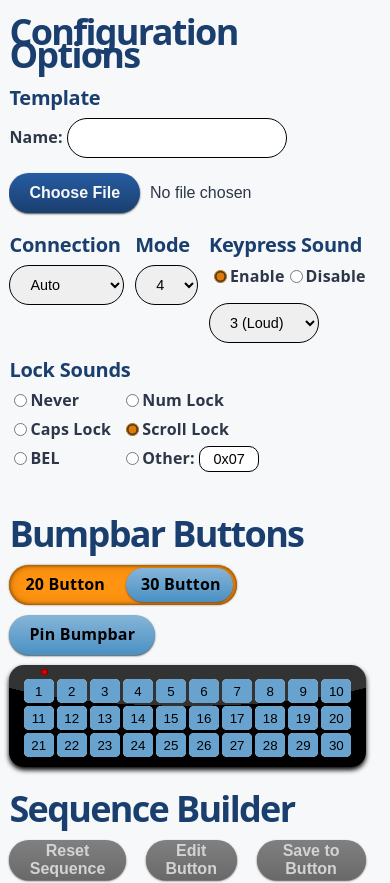
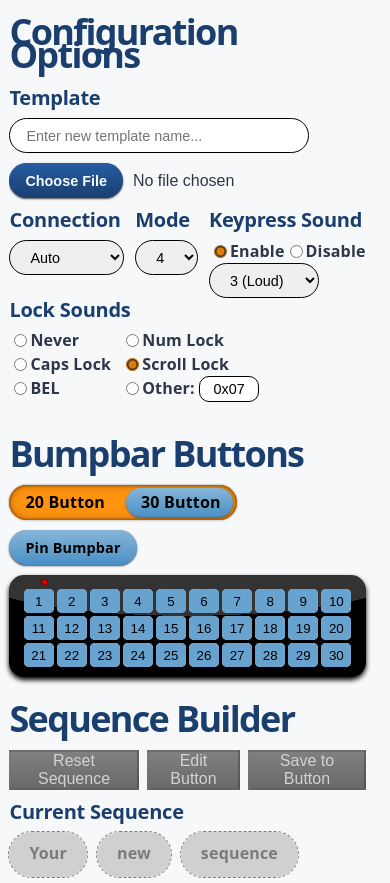
Before and after one commit to reecejpetty/krs-configurator, a React (Vite) app: page / in a window 390 px wide. Shown: the top 883 px of the page. Built offline with nearby package versions, Linux system fonts and the light colour scheme.

Commit message:
Adjust styles for better mobile experience

```diff
--- a/src/App.css
+++ b/src/App.css
@@ -12,6 +12,11 @@ input[type="number"] {
     font-size: 1rem;
     cursor: pointer;
     outline-color: var(--amber);
+    @media (max-width: 600px) {
+        height: 35px;
+        padding: 0px 16px;
+        font-size: .9rem;
+    }
 }
 
 input[type="checkbox"] {
@@ -32,7 +37,13 @@ input[type="checkbox"] {
     border: none;
     border-radius: 40px;
     box-shadow: var(--button-shadow);
+    font-weight: bold;
     cursor: pointer;
+    @media (max-width: 600px) {
+        height: 35px;
+        padding: 0px 16px;
+        font-size: .9rem;
+    }
 }
 
 .selectOff {
--- a/src/components/BumpbarLayout/BumpbarLayout.module.css
+++ b/src/components/BumpbarLayout/BumpbarLayout.module.css
@@ -157,6 +157,9 @@
     background-color: var(--amber2);
     /* box-shadow: 0 0 6px -1px black inset; */
     box-shadow: var(--orange-button-shadow);
+    @media (max-width: 600px) {
+        height: 35px;
+    }
 }
 
 .switch::before {
@@ -171,6 +174,9 @@
     box-shadow: 0 1px 3px -1px rgb(20, 20, 70);
     z-index: 1;
     transition: right 0.5s ease-in-out;
+    @media (max-width: 600px) {
+        height: 29px;
+    }
 }
 
 .switch20{
@@ -232,18 +238,13 @@
 }
 
 .pinBumpbarLabel {
+    composes: button from global;
     display: flex;
     align-items: center;
     width: fit-content;
-    height: 40px;
-    border-radius: 40px;
-    padding: 10px 20px;
     color: black;
     background-color: var(--steel-blue2);
-    font-weight: bold;
-    cursor: pointer;
     background-image: var(--blue-button-gradient);
-    box-shadow: var(--button-shadow);
 }
 
 .pinBumpbarActive {
--- a/src/components/ConfigOptions/ConfigOptions.jsx
+++ b/src/components/ConfigOptions/ConfigOptions.jsx
@@ -17,11 +17,10 @@ function ConfigOptions({ templateName, setTemplateName, connection, setConnectio
 
 function FileUpload({ templateName, setTemplateName }) {
   return (
-    <div id="file-upload" className={styles.configSection}>
+    <div id="file-upload" className={styles.fileUpload}>
       <h2>Template</h2>
-      <div className={styles.flexRow}>
-        <label htmlFor="template-name">Name:&nbsp;</label>
-        <input type="text" id="template-name" value={templateName} onChange={(e) => setTemplateName(e.target.value)} />
+      <div className={styles.flexRow} style={{ width: "100%" }}>
+        <input type="text" id="template-name" value={templateName} placeholder="Enter new template name..." onChange={(e) => setTemplateName(e.target.value)} />
       </div>
       <input type="file" name="file-upload" id="file-upload" accept=".krs" />
     </div>
--- a/src/components/ConfigOptions/ConfigOptions.module.css
+++ b/src/components/ConfigOptions/ConfigOptions.module.css
@@ -6,7 +6,6 @@
     display: flex;
     flex-direction: row;
     align-items: center;
-    margin-bottom: 5px;
 }
 
 .flexColumn {
@@ -21,7 +20,7 @@
     flex-wrap: wrap;
     width: 100%;
     padding-bottom: 20px;
-    gap: 10px;
+    column-gap: 10px;
 }
 
 .configSection {
@@ -31,6 +30,16 @@
     color: var(--charcoal);
     border-radius: 12px;
     font-weight: bold;
+}
+
+.fileUpload {
+    composes: configSection;
+    flex-grow: 1;
+    max-width: 300px;
+}
+
+.fileUpload input {
+    width: 100%;
 }
 
 input[type="file"] {
@@ -52,6 +61,11 @@ input[type="file"]::file-selector-button {
     font-size: 1rem;
     font-weight: bold;
     cursor: pointer;
+    @media (max-width: 600px) {
+        height: 35px;
+        padding: 0px 16px;
+        font-size: .9rem;
+    }
 }
 
 .configSection input[type="radio"] {
--- a/src/components/SequenceBuilder/SequenceBuilder.module.css
+++ b/src/components/SequenceBuilder/SequenceBuilder.module.css
@@ -19,27 +19,22 @@
 
 .sequenceOptions {
     display: flex;
+    flex-grow: 1;
     justify-content: space-between;
     align-items: center;
     gap: 30px;
     margin-bottom: 10px;
+    max-width: 600px;
     height: fit-content;
     border-radius: 40px;
 }
 
 .optionButton {
-    composes: selectOff from global;
+    composes: selectOff from global, button from global;
     display: block;
-    border-radius: 40px;
-    height: 40px;
-    padding: 0 20px;
-    border: none;
     font-size: 1rem;
-    font-weight: bold;
     text-align: center;
-    cursor: pointer;
     color: black;
-    box-shadow: var(--button-shadow);
 }
 
 .resetOption {
@@ -175,7 +170,7 @@
     border-radius: 20px;
     background-color: var(--navy);
     box-shadow: 0 3px 5px 0 black;
-    overflow-y: scroll;
+    overflow-y: auto;
 }
 
 .keyboardFunctions button {
@@ -283,16 +278,11 @@
 }
 
 .addButton {
-    padding: 0 20px;
-    height: 40px;
-    border: none;
-    border-radius: 40px;
+    composes: button from global;
     color: var(--off-white);
     background-color: var(--navy);
     background-image: linear-gradient(to bottom, #265ca2, #16355d);
     font-size: 1rem;
-    font-weight: bold;
-    box-shadow: 0 1px 2px rgba(0, 0, 0, 0.7);
 }
 
 .addButton:hover {
@@ -312,11 +302,11 @@
 
 @media screen and (max-width: 600px) {
     .sequenceOptions {
-        gap: 20px;
+        gap: 8px;
     }
 
     .optionButton {
-        padding: 0 16px;
+        padding: 0 10px;
     }
 
     .modifierRow {
--- a/src/index.css
+++ b/src/index.css
@@ -10,8 +10,8 @@
   --social-bg: rgba(244, 243, 236, 0.5);
   --shadow:
     rgba(0, 0, 0, 0.1) 0 10px 15px -3px, rgba(0, 0, 0, 0.05) 0 4px 6px -2px;
-    --button-shadow: 0 1px 2px rgba(0, 0, 0, 0.7);
-    --orange-button-shadow: 0 0 15px -5px #965200 inset, inset 0 0 3px 1px #965200, 0 0 3px -1px black;
+  --button-shadow: 0 1px 2px rgba(0, 0, 0, 0.7);
+  --orange-button-shadow: 0 0 15px -5px #965200 inset, inset 0 0 3px 1px #965200, 0 0 3px -1px black;
   --navy-button-gradient: linear-gradient(to bottom, #265ca2, var(--navy));
   --blue-button-gradient: linear-gradient(to bottom, #86b5d8, var(--steel-blue));
   --green-button-gradient: linear-gradient(to bottom, #1fe887, #13bc6a);
```
